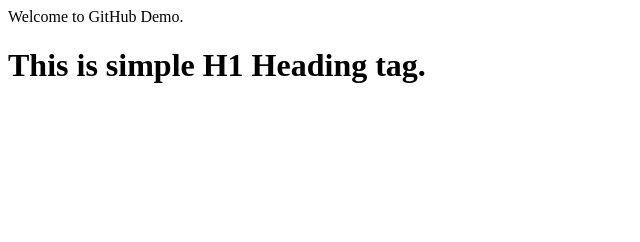
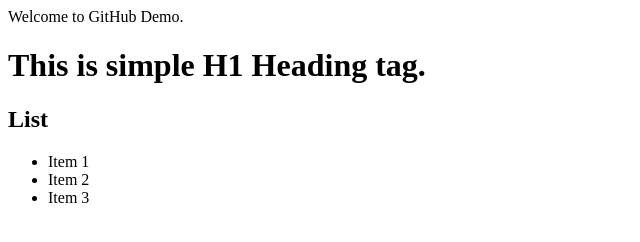
Before and after one commit to kishor372006/localRepo, a plain HTML site: page index.html in a window 1280 px wide. Shown: the whole page, without its empty margins (0-640 px from the left). Drawn offline with Linux system fonts and the light colour scheme.

Commit message:
List Added

```diff
--- a/index.html
+++ b/index.html
@@ -1,2 +1,8 @@
 <p>Welcome to GitHub Demo.</p>
 <h1>This is simple H1 Heading tag.</h1>
+<h2>List</h2>
+<ul>
+    <li>Item 1</li>
+    <li>Item 2</li>
+    <li>Item 3</li>
+</ul>
```
